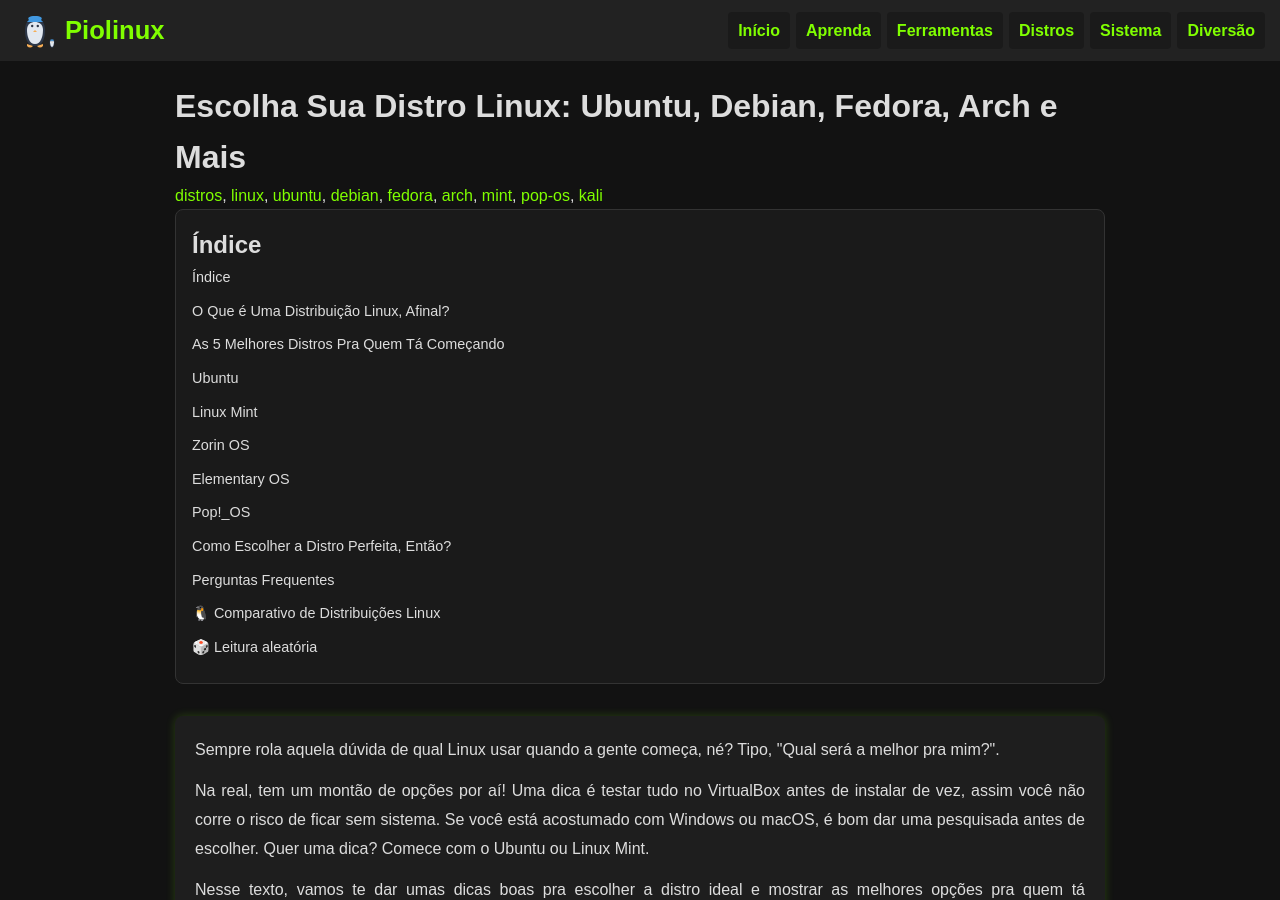
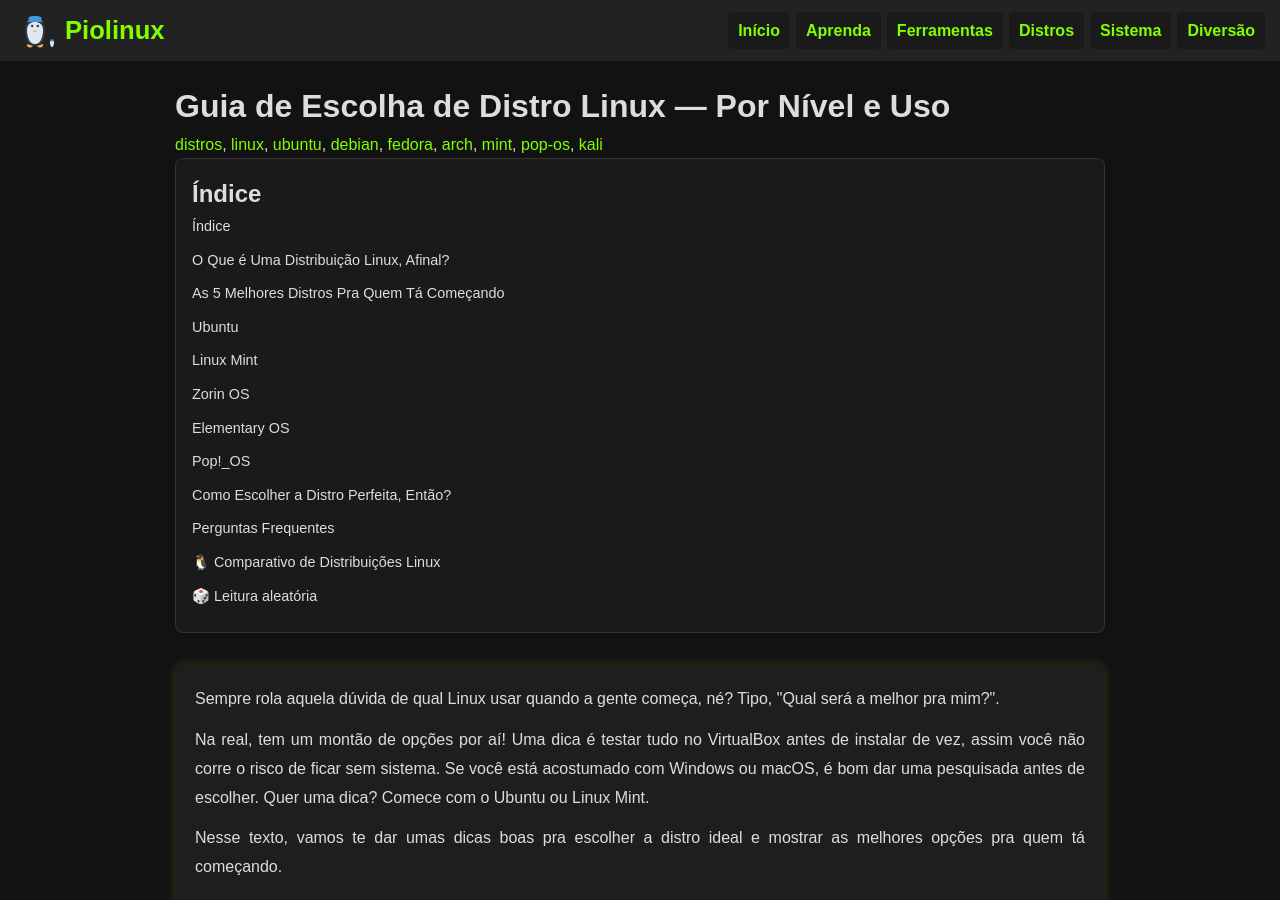
Before and after one commit to Piolinux/piolinux-site, a Jekyll site: the page built from _pages/principais-distribuicoes-linux-guia-para-escolher-a-sua.md, in a window 1280 px wide and 900 px high. Built offline with Jekyll 4.4.1, drawn with Linux system fonts in a browser that asks for light colours.

Commit message:
Update principais-distribuicoes-linux-guia-para-escolher-a-sua.md

```diff
--- a/_pages/principais-distribuicoes-linux-guia-para-escolher-a-sua.md
+++ b/_pages/principais-distribuicoes-linux-guia-para-escolher-a-sua.md
@@ -1,7 +1,7 @@
 ---
 layout: default
-title: "Escolha Sua Distro Linux: Ubuntu, Debian, Fedora, Arch e Mais"
-description: "Escolha sua distro Linux ideal: Ubuntu, Debian, Fedora, Arch, Mint, Pop!_OS. Qual combina com SEU hardware e estilo de uso?"
+title: "Guia de Escolha de Distro Linux — Por Nível e Uso"
+description: "Escolha sua distro Linux ideal: Ubuntu, Debian, Fedora, Mint, Pop!_OS. Qual combina com SEU hardware e estilo de uso?"
 date: 2025-09-19
 author: "PioLinux"
 categories: [linux, distros, escolha]
```
